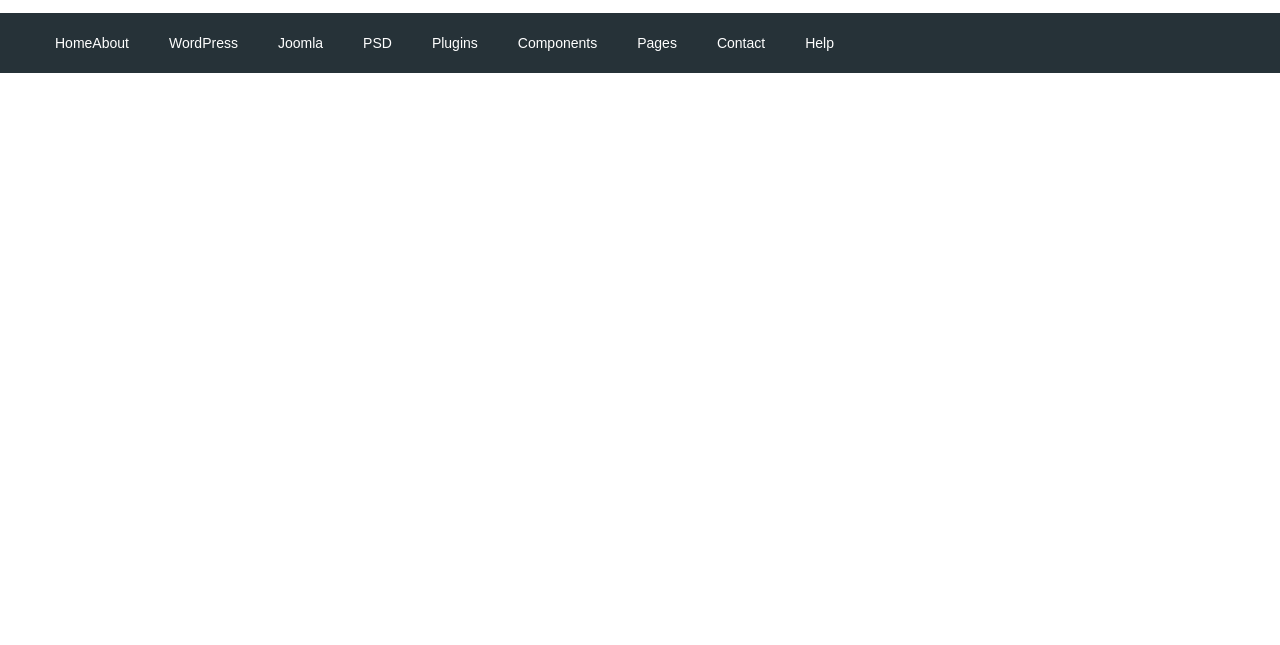
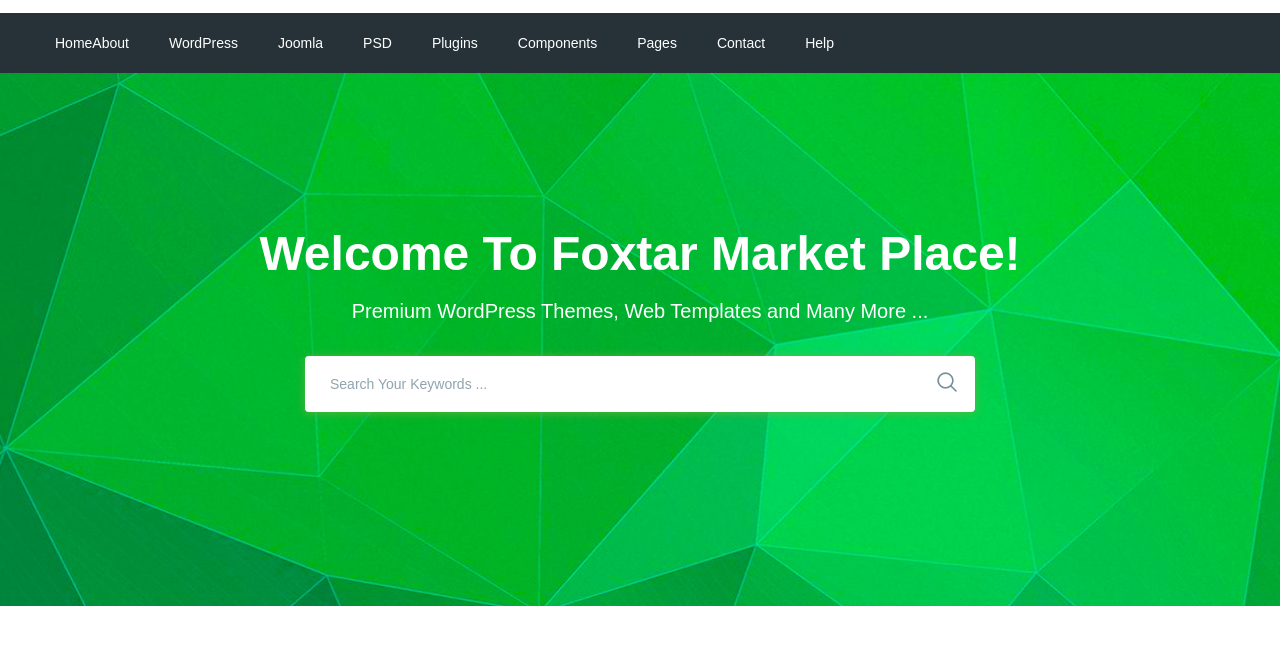
Before and after one commit to Astralin77/moderno, a website: page app/index.html in a window 1280 px wide. Shown: the part 77-722 px from the top of the page. Drawn offline with nearby package versions, Linux system fonts and the light colour scheme; files that its build step writes are made by us from their sources.

Commit message:
добавил секцию search

```diff
--- a/app/index.html
+++ b/app/index.html
@@ -72,6 +72,24 @@
             </div>
         </div>
     </header>
+    <section class="search" style="background-image: url(/images/search-bg.jpg);">
+        <div class="container">
+            <div class="search__inner">
+                <div class="search__inner-title">
+                    Welcome To Foxtar Market Place!
+                </div>
+                <div class="search__inner-text">
+                    Premium WordPress Themes, Web Templates and Many More ...
+                </div>
+                <div class="search__inner-form">
+                    <form>
+                        <input type="text"placeholder="Search Your Keywords ... " required>
+                        <button type="submit"><img src="images/icons/search.png" alt="search"></button>
+                    </form>
+                </div>
+            </div>
+        </div>
+    </section>
 
     <script src="https://ajax.googleapis.com/ajax/libs/jquery/3.4.1/jquery.min.js"></script>
     <script src="js/libs.min.js"></script>
--- a/app/scss/style.scss
+++ b/app/scss/style.scss
@@ -48,6 +48,68 @@
 .menu__link{
     font-size: 14px;
     color: #fff;
-    font-weight: 400;
     line-height: 30px;
 }
+
+.search{
+
+    background-size: cover;
+    background-repeat: no-repeat;
+    background-position: center;
+    min-height: 533px;
+    color: #fff;
+    &__inner{
+        text-align: center;
+        padding: 155px 0 100px;
+        &-title{
+            font-size: 48px;
+            line-height: 1.1;
+            color: #fff;
+            font-weight: 700;
+            margin-bottom: 15px;
+        }
+        &-text{
+            font-size: 20px;
+            line-height: 30px;
+            margin-bottom: 30px;
+            font-weight: 500;
+        }
+        &-form{
+            max-width: 670px;
+            margin: 0 auto;
+            position: relative;
+            & input{
+                display: block;
+                width: 100%;
+                border-radius: 4px;
+                border: none;
+                background-color: rgb(255, 255, 255);
+                box-shadow: 0px 1px 10px 0px rgba(124, 178, 64, 0.75);
+                height: 56px;
+                padding-left: 25px;
+                padding-right: 60px;
+                font-size: 14px;
+                &::placeholder{
+                    color: #90a4ae;
+                    font-weight: 500;
+                }
+                &:focus{
+                    outline: none;
+                }
+            }
+            & button{
+                position: absolute;
+                top: 0;
+                right: 0;
+                height: 100%;
+                width: 56px;
+                border:none;
+                background-color: transparent;
+                cursor: pointer;
+                & img{
+
+                }
+            }
+        }
+    }
+}
```
Also changed, not shown: app/images/icons/search.png (added), app/images/search-bg.jpg (added).
